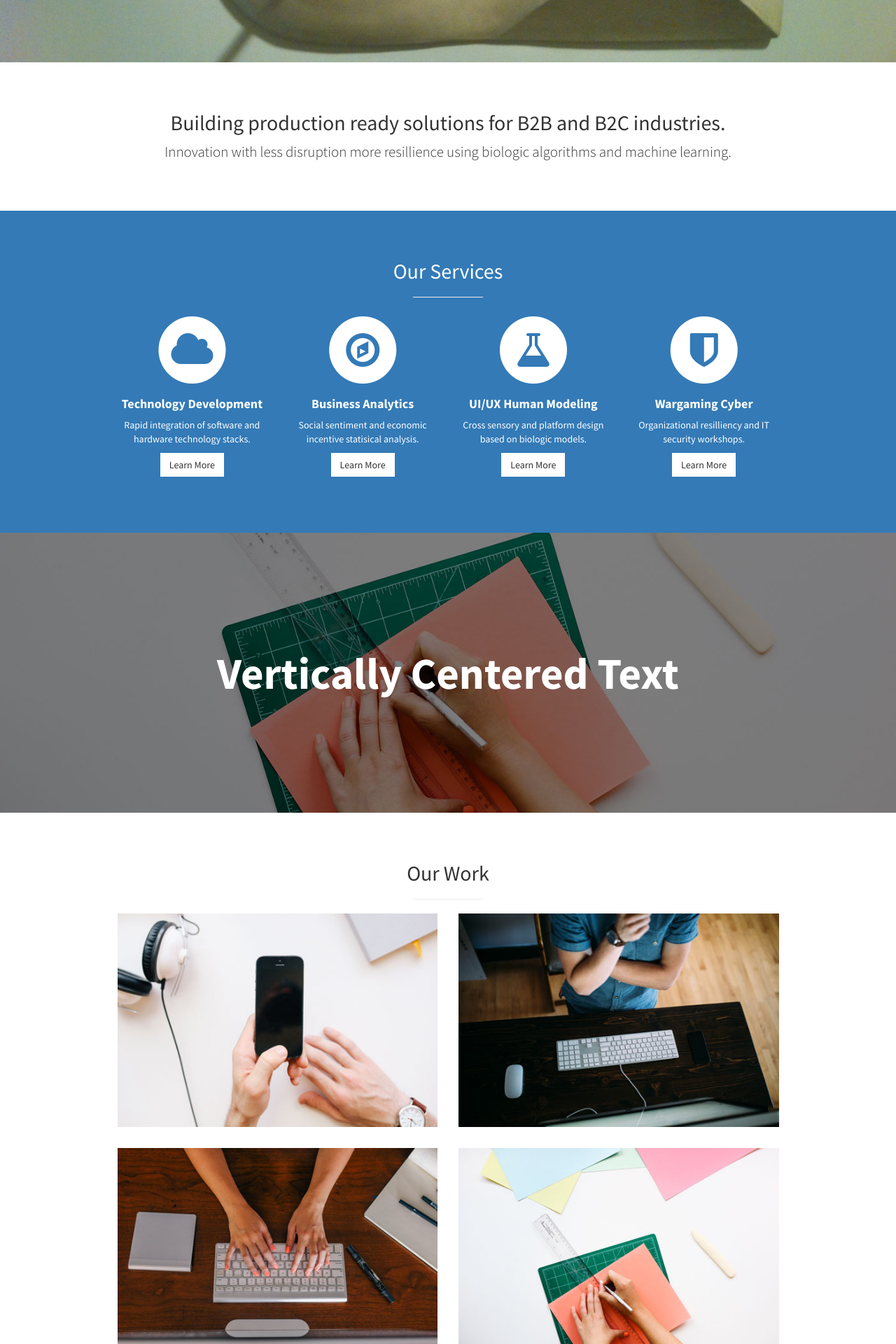
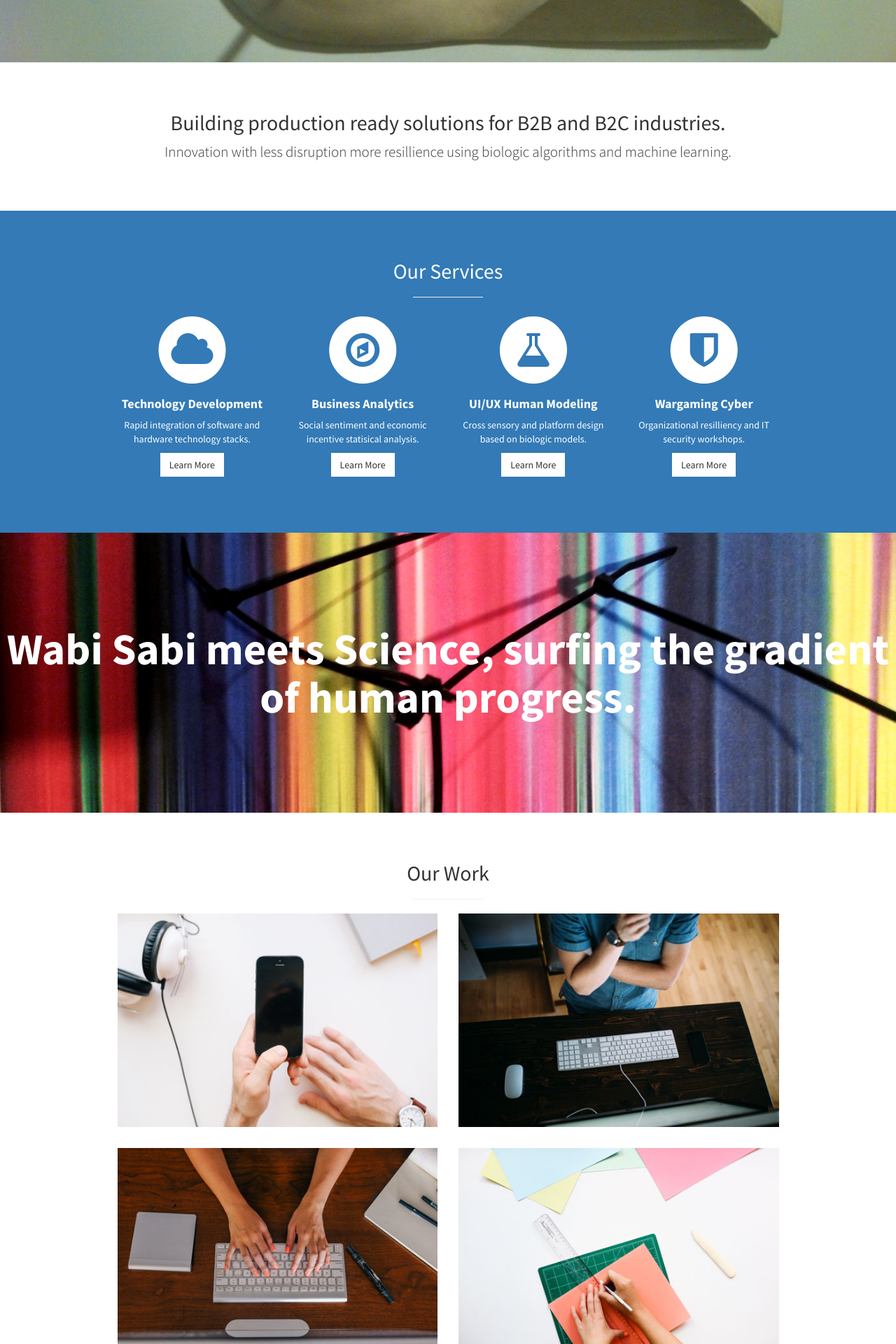
Before and after one commit to protoedu/protoedu.github.io, a Jekyll site: the page built from index.html, in a window 1280 px wide. Shown: the part 811-2731 px from the top of the page at 70% size. Built offline with Jekyll 4.4.1, drawn with Linux system fonts in a browser that asks for light colours.

Commit message:
update callout

```diff
--- a/_includes/callout.html
+++ b/_includes/callout.html
@@ -1,5 +1,5 @@
 <aside class="callout">
   <div class="text-vertical-center">
-    <h1>Vertically Centered Text</h1>
+    <h1>Wabi Sabi meets Science, surfing the gradient of human progress.</h1>
   </div>
 </aside>
--- a/css/stylish-portfolio.css
+++ b/css/stylish-portfolio.css
@@ -185,7 +185,7 @@ hr.small {
     width: 100%;
     height: 400px;
     color: #fff;
-    background: url(../img/callout.jpg) no-repeat center center scroll;
+    background: url(../img/ziptie_rainbow_crop.jpg) no-repeat center center scroll;
     -webkit-background-size: cover;
     -moz-background-size: cover;
     background-size: cover;
```
Also changed, not shown: img/arrows.jpg (deleted), img/bg.jpg (deleted), img/ziptie_rainbow_crop.jpg (added).
